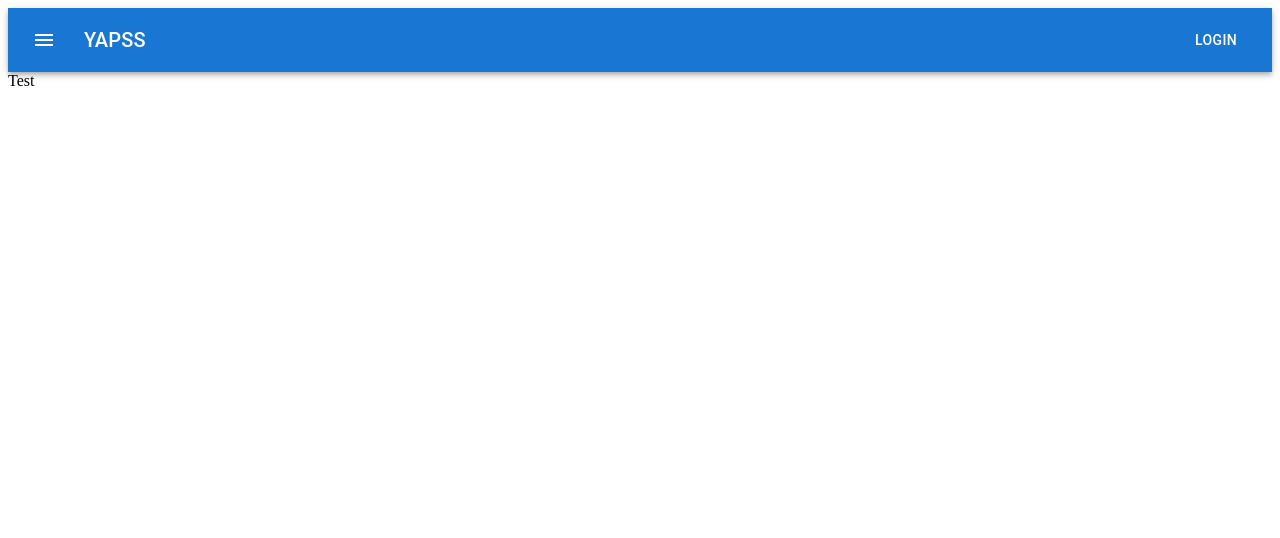
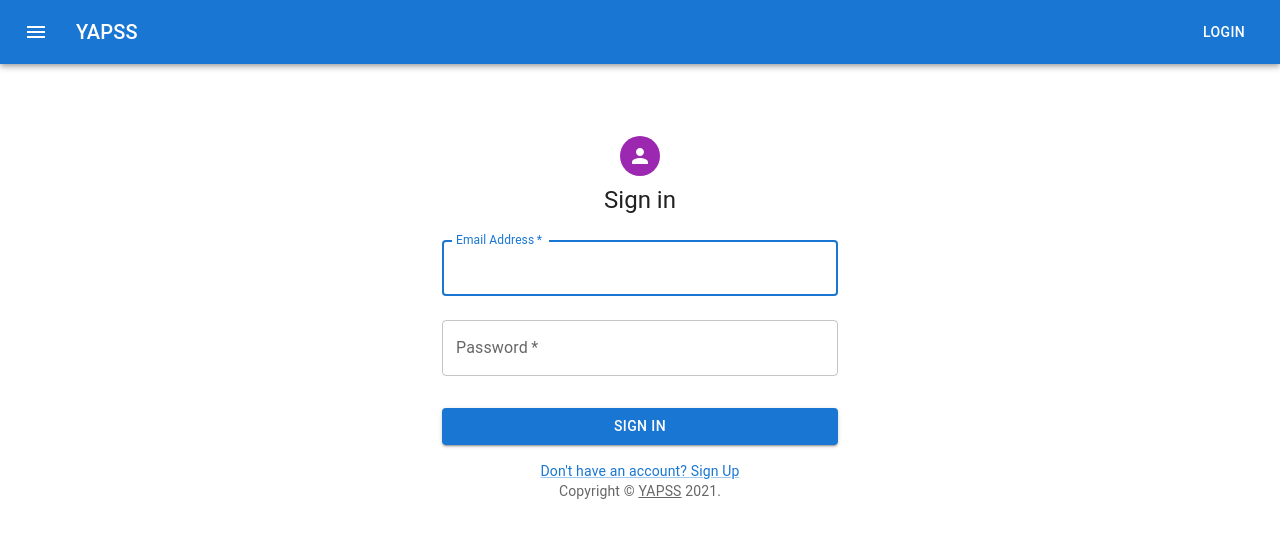
Before and after one commit to xaker00/yapss, a React (Create React App) app in the folder client/: page /login in a window 1280 px wide. Shown: the top 538 px of the page. Built offline with nearby package versions, Linux system fonts and the light colour scheme; the HTML template or start-up script is replaced by a standard one; what apollo-upload-client would draw is missing.

Commit message:
login/logout

```diff
--- a/client/src/App.js
+++ b/client/src/App.js
@@ -5,28 +5,28 @@ import {
   InMemoryCache,
   ApolloProvider,
   createHttpLink,
-  from
 } from "@apollo/client";
-import { createUploadLink } from 'apollo-upload-client'
+import { createUploadLink } from "apollo-upload-client";
 import { setContext } from "@apollo/client/link/context";
 
 import { BrowserRouter as Router, Switch, Route } from "react-router-dom";
 import { Login } from "./pages/Login";
+import { SignUp } from "./pages/SignUp";
 import { Profile } from "./pages/Profile";
 import { SearchPhotos } from "./pages/SearchPhotos";
 import { Upload } from "./pages/Upload";
 import { SinglePhoto } from "./pages/SinglePhoto";
 
+import { Copyright } from "./components/Copyright";
+import { Navbar } from "./components/Navbar";
 
-import {Navbar} from "./components/Navbar"
-
-const httpLink = createHttpLink({
-  uri: "/graphql",
-});
+// const httpLink = createHttpLink({
+//   uri: "/graphql",
+// });
 
 const uploadLink = createUploadLink({
   uri: "/graphql",
-})
+});
 
 const authLink = setContext((_, { headers }) => {
   // get the authentication token from local storage if it exists
@@ -54,16 +54,20 @@ function App() {
         <>
           <Navbar />
           <Switch>
-            <Route exact path="/" component={SearchPhotos} />
+            <Route exact path="/">
+              <SearchPhotos />
+            </Route>
             <Route exact path="/login" component={Login} />
+            <Route exact path="/register" component={SignUp} />
             <Route exact path="/profile" component={Profile} />
             <Route exact path="/upload" component={Upload} />
             {/* <Route exact path="/singlephoto" component={SinglePhoto} /> */}
-            <Route exact path="/singlephoto" >
-              <SinglePhoto/>
+            <Route exact path="/singlephoto">
+              <SinglePhoto />
             </Route>
             <Route render={() => <h1 className="display-2">Wrong page!</h1>} />
           </Switch>
+          <Copyright />
         </>
       </Router>
     </ApolloProvider>
--- a/client/src/components/Navbar.js
+++ b/client/src/components/Navbar.js
@@ -1,16 +1,17 @@
 import React from "react";
 
-import AppBar from '@mui/material/AppBar';
-import Box from '@mui/material/Box';
-import Toolbar from '@mui/material/Toolbar';
-import Typography from '@mui/material/Typography';
-import Button from '@mui/material/Button';
-import IconButton from '@mui/material/IconButton';
-import MenuIcon from '@material-ui/icons/Menu';
-// import { BrowserRouter } from "react-router-dom";
-import SignIn from "./SignIn";
+import {
+  AppBar,
+  Box,
+  Button,
+  IconButton,
+  Toolbar,
+  Typography,
+} from "@mui/material";
 
+import MenuIcon from "@material-ui/icons/Menu";
 
+import Auth from "../utils/auth";
 
 export const Navbar = (props) => {
   return (
@@ -26,10 +27,23 @@ export const Navbar = (props) => {
           >
             <MenuIcon />
           </IconButton>
-          <Typography variant="h6" component="div" sx={{ flexGrow: 1 }}>
+          <Typography
+            variant="h6"
+            component="div"
+            sx={{ flexGrow: 1 }}
+            onClick={() => window.location.assign("/")}
+          >
             YAPSS
           </Typography>
-          <Button color="inherit">login</Button>
+          {Auth.loggedIn() ? (
+            <Button color="inherit" onClick={Auth.logout}>
+              logout
+            </Button>
+          ) : (
+            <Button color="inherit" href="/login">
+              login
+            </Button>
+          )}
         </Toolbar>
       </AppBar>
     </Box>
--- a/client/src/pages/Login.js
+++ b/client/src/pages/Login.js
@@ -2,7 +2,5 @@ import React from "react";
 import SignIn from "../components/SignIn";
 
 export const Login = (props) => {
-
-
-  return <div>Test</div>
+  return <SignIn></SignIn>;
 };
```
